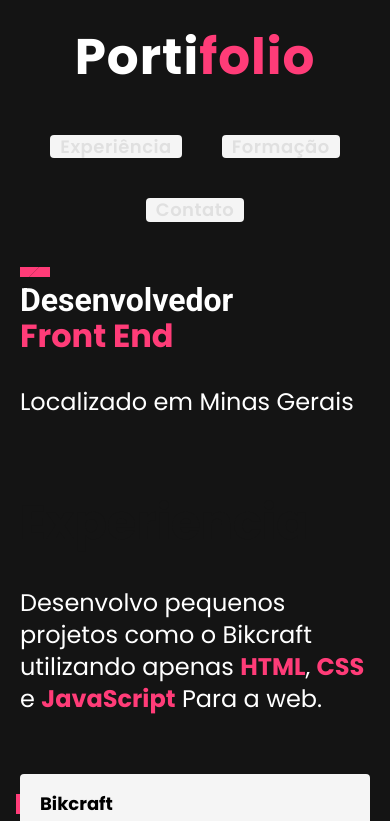
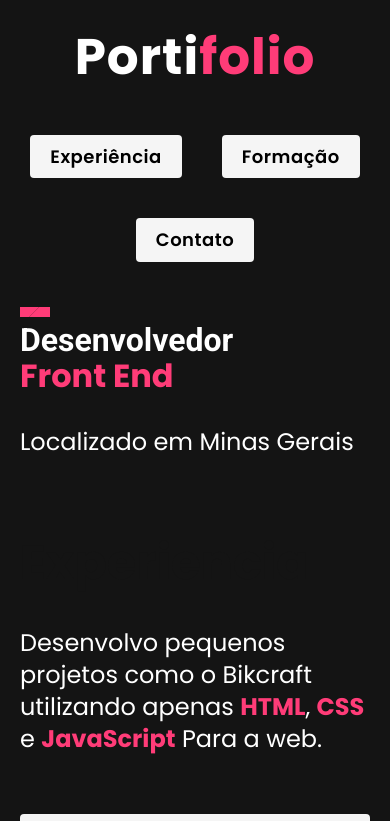
Before and after one commit to PauloVitor1/PauloVitor1.github.io, a plain HTML site: page index.html in a window 390 px wide. Shown: the top 821 px of the page. Drawn offline with Linux system fonts and the light colour scheme.

Commit message:
alteracao

```diff
--- a/css/header.css
+++ b/css/header.css
@@ -70,6 +70,8 @@
 
   .header a {
     background-color: #f5f5f5;
+    padding: 10px 20px;
+    color: #000;
     border-radius: 4px;
   }
 }
```
